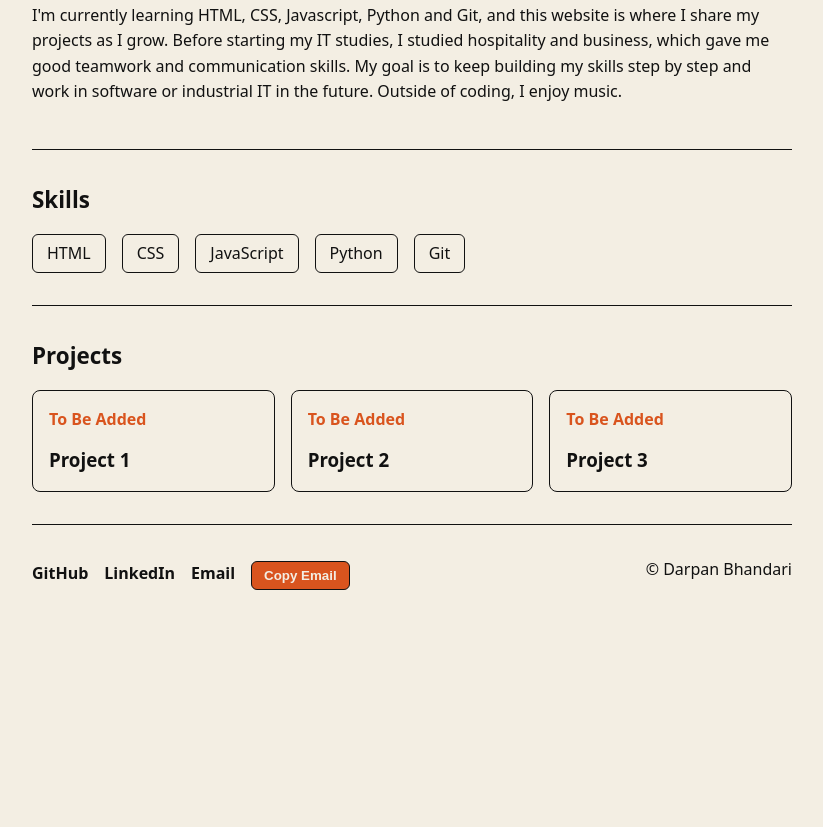
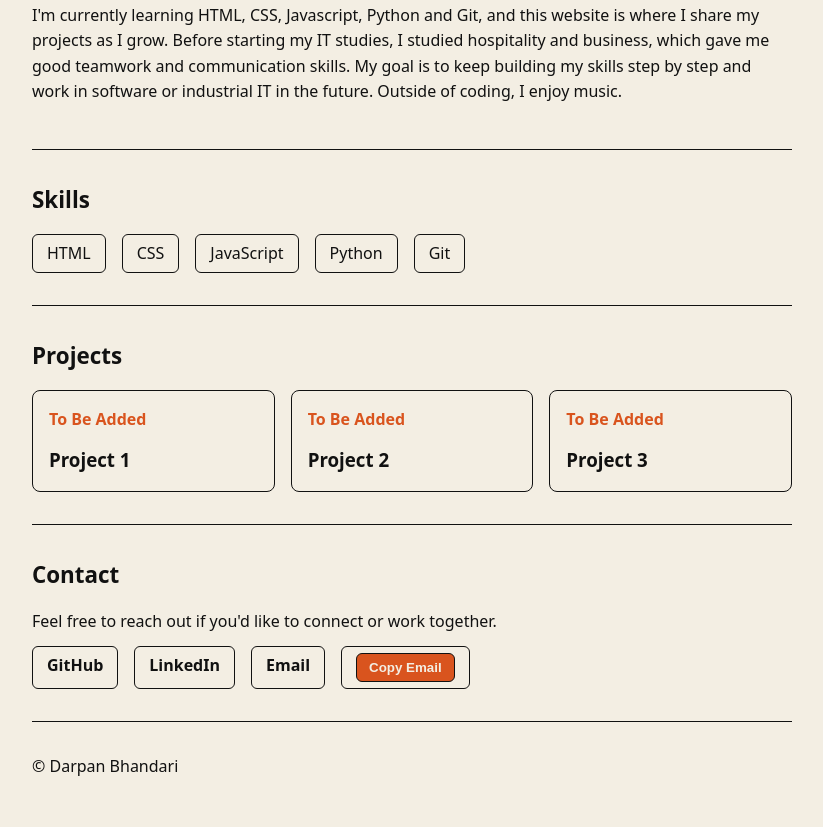
Before and after one commit to gojiradarpan/my-website, a plain HTML site: page index.html in a window 1280 px wide. Shown: the part 389-1216 px from the top of the page, without its empty margins (228-1051 px from the left). Before the commit the page ends 1035 px from the top, so only its background shows below. Drawn offline with Linux system fonts and the light colour scheme.

Commit message:
Add contact section to index.html
Added a contact section with links to GitHub, LinkedIn, and email.

```diff
--- a/index.html
+++ b/index.html
@@ -161,15 +161,20 @@
           </article>
         </div>
       </section>
+
+      <section id="contact">
+        <h2>Contact</h2>
+        <p>Feel free to reach out if you'd like to connect or work together.</p>
+        <ul>
+          <li><a href="https://github.com/gojiradarpan" target="_blank">GitHub</a></li>
+          <li><a href="https://www.linkedin.com/in/darpan-bhandari-2a6213313/" target="_blank">LinkedIn</a></li>
+          <li><a href="mailto:darpanbh25@gmail.com">Email</a></li>
+          <li><button id="copy-btn">Copy Email</button></li>
+        </ul>
+      </section>
     </main>
 
-    <footer id="contact">
-      <ul>
-        <li><a href="https://github.com/gojiradarpan" target="_blank">GitHub</a></li>
-        <li><a href="https://www.linkedin.com/in/darpan-bhandari-2a6213313/" target="_blank">LinkedIn</a></li>
-        <li><a href="mailto:darpanbh25@gmail.com">Email</a></li>
-        <li><button id="copy-btn">Copy Email</button></li>
-      </ul>
+    <footer>
       <p>© Darpan Bhandari</p>
     </footer>
 
```
